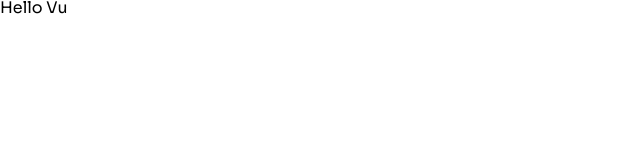
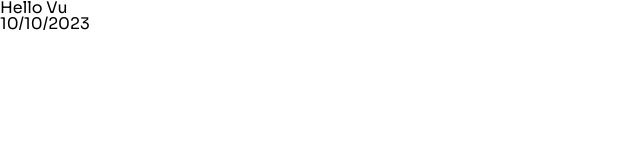
Before and after one commit to ducvuh/html-css-03, a plain HTML site: page index.html in a window 1280 px wide. Shown: the whole page, without its empty margins (0-640 px from the left). Drawn offline with Linux system fonts and the light colour scheme.

Commit message:
Add Date

```diff
--- a/index.html
+++ b/index.html
@@ -33,5 +33,6 @@
 </head>
 <body>
     <h1>Hello Vu</h1>
+    <h1>10/10/2023</h1>
 </body>
 </html>
```
